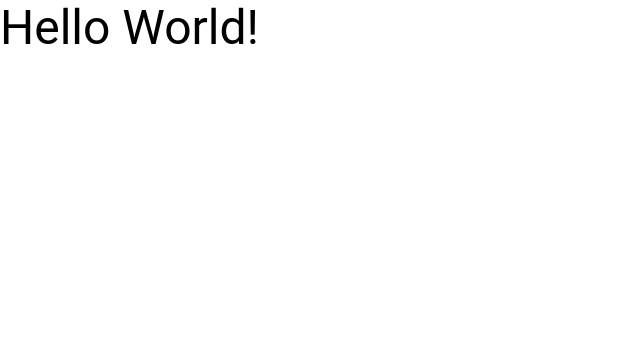
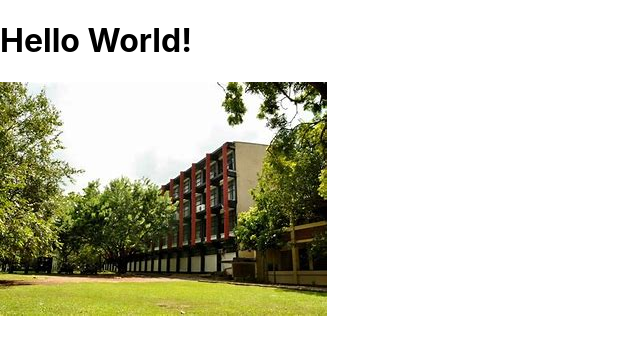
Before and after one commit to dinukamalitha/React-App, a React (Create React App) app: page / in a window 1280 px wide. Shown: the top 354 px of the page, without its empty margins (0-640 px from the left). Built offline with nearby package versions, Linux system fonts and the light colour scheme.

Commit message:
Component Modified

```diff
--- a/src/app/App.js
+++ b/src/app/App.js
@@ -3,7 +3,7 @@ import HomePage from "../pages/home/index.jsx";
 
 function App() {
   return (
-    <HomePage name="React" type="Front-End"/>
+    <HomePage />
   );
 }
 
--- a/src/components/home/greeting/index.jsx
+++ b/src/components/home/greeting/index.jsx
@@ -1,6 +1,7 @@
 import {Component} from "react";
 import React from "react";
 import Typography from '@mui/material/Typography';
+import UOM from '../../../assets/imgs/UOM.jpeg';
 
 class Greeting extends Component{
     constructor(props) {
@@ -11,11 +12,11 @@ class Greeting extends Component{
         return(
             <div>
                 <div>
-                    <Typography variant="h3" gutterBottom>
-                        Hello World!
-                    </Typography>
+                    <h1>Hello {this.props.name}!</h1>
                 </div>
-                <div></div>
+                <div>
+                    <img src={UOM} alt="www.uom.lk"/>
+                </div>
             </div>
         )
     }
--- a/src/pages/home/index.jsx
+++ b/src/pages/home/index.jsx
@@ -9,7 +9,7 @@ class HomePage extends Component {
 
     render(){
         return(
-           <Greeting/>
+           <Greeting name="World"/>
         )
     }
 }
```
Also changed, not shown: src/assets/imgs/UOM.jpeg (added).
